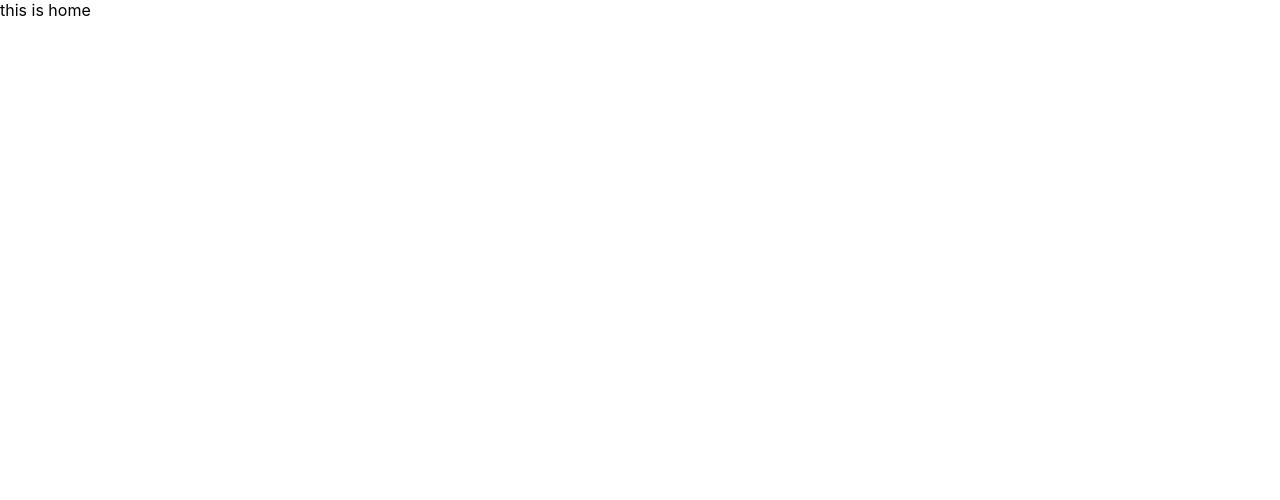
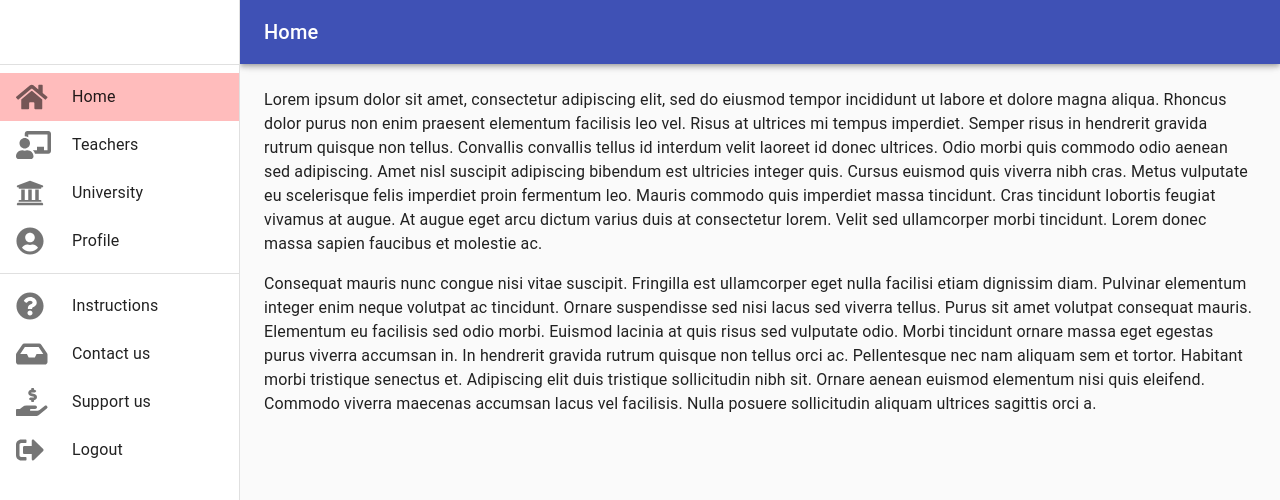
Before and after one commit to chinmaykhamkar/LoR, a React (Create React App) app in the folder client/: page /student/home in a window 1280 px wide. Shown: the top 500 px of the page. Built offline with nearby package versions, Linux system fonts and the light colour scheme; sample sign-in values are in the browser's storage.

Commit message:
student home page

```diff
--- /dev/null
+++ b/client/src/components/common/resDrawer.css
@@ -0,0 +1,3 @@
+.active{
+    background-color: aqua;
+}
--- /dev/null
+++ b/client/src/components/common/resDrawer.js
@@ -0,0 +1,224 @@
+import React from 'react';
+import PropTypes from 'prop-types';
+import AppBar from '@material-ui/core/AppBar';
+import Button from '@material-ui/core/Button';
+import CssBaseline from '@material-ui/core/CssBaseline';
+import Divider from '@material-ui/core/Divider';
+import Drawer from '@material-ui/core/Drawer';
+import Hidden from '@material-ui/core/Hidden';
+import IconButton from '@material-ui/core/IconButton';
+import InboxIcon from '@material-ui/icons/MoveToInbox';
+import List from '@material-ui/core/List';
+import ListItem from '@material-ui/core/ListItem';
+import ListItemIcon from '@material-ui/core/ListItemIcon';
+import ListItemText from '@material-ui/core/ListItemText';
+import MailIcon from '@material-ui/icons/Mail';
+import MenuIcon from '@material-ui/icons/Menu';
+import Toolbar from '@material-ui/core/Toolbar';
+import Typography from '@material-ui/core/Typography';
+import { makeStyles, useTheme } from '@material-ui/core/styles';
+import { FontAwesomeIcon } from '@fortawesome/react-fontawesome';
+import { faHome, faChalkboardTeacher, faUniversity, faUserCircle, faQuestionCircle, faSignOutAlt, faHandHoldingUsd, faInbox } from '@fortawesome/free-solid-svg-icons';
+import './resDrawer.css'
+const drawerWidth = 240;
+var color = localStorage.getItem('studentColor');
+const useStyles = makeStyles((theme) => ({
+  root: {
+    display: 'flex',
+  },
+  drawer: {
+    [theme.breakpoints.up('sm')]: {
+      width: drawerWidth,
+      flexShrink: 0,
+    },
+  },
+  appBar: {
+    [theme.breakpoints.up('sm')]: {
+      display: "flex",
+      width: `calc(100% - ${drawerWidth}px)`,
+      marginLeft: drawerWidth,
+      backgroundColor: color,
+    },
+  },
+  menuButton: {
+    marginRight: theme.spacing(2),
+    [theme.breakpoints.up('sm')]: {
+      display: 'none',
+    },
+  },
+  // necessary for content to be below app bar
+  toolbar: theme.mixins.toolbar,
+  drawerPaper: {
+    width: drawerWidth,
+  },
+  content: {
+    flexGrow: 1,
+    padding: theme.spacing(3),
+  },
+  active: {
+    backgroundColor: "#FFBCBC",
+
+  }
+}));
+
+const ResponsiveDrawer = (props) => {
+  const { window } = props;
+  const classes = useStyles();
+  const theme = useTheme();
+  const [mobileOpen, setMobileOpen] = React.useState(false);
+
+  const handleDrawerToggle = () => {
+    setMobileOpen(!mobileOpen);
+  };
+
+  const drawer = (
+    <div>
+      <div className={classes.toolbar} />
+      <Divider />
+      <List>
+        <ListItem className={(props.name) == 'Home'? classes.active:""} button>
+          <ListItemIcon>
+            <FontAwesomeIcon icon={faHome} size={"2x"} />
+          </ListItemIcon>
+          <ListItemText primary="Home" />
+        </ListItem>
+        <ListItem className={(props.name) == 'Teachers'? classes.active:""} button>
+          <ListItemIcon>
+            <FontAwesomeIcon icon={faChalkboardTeacher} size={"2x"} />
+          </ListItemIcon>
+          <ListItemText primary="Teachers" />
+        </ListItem>
+        <ListItem className={(props.name) == 'University'? classes.active:""} button>
+          <ListItemIcon>
+            <FontAwesomeIcon icon={faUniversity} size={"2x"} />
+          </ListItemIcon>
+          <ListItemText primary="University" />
+        </ListItem>
+        <ListItem className={(props.name) == 'Profile'? classes.active:""} button>
+          <ListItemIcon>
+            <FontAwesomeIcon icon={faUserCircle} size={"2x"} />
+          </ListItemIcon>
+          <ListItemText primary="Profile" />
+        </ListItem>
+      </List>
+      <Divider />
+      <List>
+      <ListItem className={(props.name) == 'Instructions'? classes.active:""} button>
+          <ListItemIcon>
+            <FontAwesomeIcon icon={faQuestionCircle} size={"2x"} />
+          </ListItemIcon>
+          <ListItemText primary="Instructions" />
+        </ListItem>
+        <ListItem className={(props.name) == 'Contact us'? classes.active:""} button>
+          <ListItemIcon>
+            <FontAwesomeIcon icon={faInbox} size={"2x"} />
+          </ListItemIcon>
+          <ListItemText primary="Contact us" />
+        </ListItem>
+        <ListItem className={(props.name) == 'Support us'? classes.active:""} button>
+          <ListItemIcon>
+            <FontAwesomeIcon icon={faHandHoldingUsd} size={"2x"} />
+          </ListItemIcon>
+          <ListItemText primary="Support us" />
+        </ListItem>
+        <ListItem className={(props.name) == 'Logout'? classes.active:""} button>
+          <ListItemIcon>
+            <FontAwesomeIcon icon={faSignOutAlt} size={"2x"} />
+          </ListItemIcon>
+          <ListItemText primary="Logout" />
+        </ListItem>
+      </List>
+    </div>
+  );
+
+  const container = window !== undefined ? () => window().document.body : undefined;
+
+  return (
+    <div className={classes.root}>
+      <CssBaseline />
+      <AppBar position="fixed" className={classes.appBar}>
+        <Toolbar>
+          <IconButton
+            color="inherit"
+            aria-label="open drawer"
+            edge="start"
+            onClick={handleDrawerToggle}
+            className={classes.menuButton}
+          >
+            <MenuIcon />
+          </IconButton>
+          <Typography variant="h6" noWrap>
+            {props.name}
+          </Typography>
+        </Toolbar>
+      </AppBar>
+      <nav className={classes.drawer} aria-label="mailbox folders">
+        {/* The implementation can be swapped with js to avoid SEO duplication of links. */}
+        <Hidden smUp implementation="css">
+          <Drawer
+            container={container}
+            variant="temporary"
+            anchor={theme.direction === 'rtl' ? 'right' : 'left'}
+            open={mobileOpen}
+            onClose={handleDrawerToggle}
+            classes={{
+              paper: classes.drawerPaper,
+            }}
+            ModalProps={{
+              keepMounted: true, // Better open performance on mobile.
+            }}
+          >
+            {drawer}
+          </Drawer>
+        </Hidden>
+        <Hidden xsDown implementation="css">
+          <Drawer
+            classes={{
+              paper: classes.drawerPaper,
+            }}
+            variant="permanent"
+            open
+          >
+            {drawer}
+          </Drawer>
+        </Hidden>
+      </nav>
+      <main className={classes.content}>
+        <div className={classes.toolbar} />
+        <Typography paragraph>
+          Lorem ipsum dolor sit amet, consectetur adipiscing elit, sed do eiusmod tempor incididunt
+          ut labore et dolore magna aliqua. Rhoncus dolor purus non enim praesent elementum
+          facilisis leo vel. Risus at ultrices mi tempus imperdiet. Semper risus in hendrerit
+          gravida rutrum quisque non tellus. Convallis convallis tellus id interdum velit laoreet id
+          donec ultrices. Odio morbi quis commodo odio aenean sed adipiscing. Amet nisl suscipit
+          adipiscing bibendum est ultricies integer quis. Cursus euismod quis viverra nibh cras.
+          Metus vulputate eu scelerisque felis imperdiet proin fermentum leo. Mauris commodo quis
+          imperdiet massa tincidunt. Cras tincidunt lobortis feugiat vivamus at augue. At augue eget
+          arcu dictum varius duis at consectetur lorem. Velit sed ullamcorper morbi tincidunt. Lorem
+          donec massa sapien faucibus et molestie ac.
+        </Typography>
+        <Typography paragraph>
+          Consequat mauris nunc congue nisi vitae suscipit. Fringilla est ullamcorper eget nulla
+          facilisi etiam dignissim diam. Pulvinar elementum integer enim neque volutpat ac
+          tincidunt. Ornare suspendisse sed nisi lacus sed viverra tellus. Purus sit amet volutpat
+          consequat mauris. Elementum eu facilisis sed odio morbi. Euismod lacinia at quis risus sed
+          vulputate odio. Morbi tincidunt ornare massa eget egestas purus viverra accumsan in. In
+          hendrerit gravida rutrum quisque non tellus orci ac. Pellentesque nec nam aliquam sem et
+          tortor. Habitant morbi tristique senectus et. Adipiscing elit duis tristique sollicitudin
+          nibh sit. Ornare aenean euismod elementum nisi quis eleifend. Commodo viverra maecenas
+          accumsan lacus vel facilisis. Nulla posuere sollicitudin aliquam ultrices sagittis orci a.
+        </Typography>
+      </main>
+    </div>
+  );
+}
+
+ResponsiveDrawer.propTypes = {
+  /**
+   * Injected by the documentation to work in an iframe.
+   * You won't need it on your project.
+   */
+  window: PropTypes.func,
+};
+
+export default ResponsiveDrawer;
--- a/client/src/components/student/screens/js/HomeScreen.js
+++ b/client/src/components/student/screens/js/HomeScreen.js
@@ -1,9 +1,10 @@
 import {React, useState} from 'react'
 import axios from 'axios'
+import ResponsiveDrawer from '../../../common/resDrawer';
 const HomeScreen = () => {
     return (
         <div>
-            this is home
+            <ResponsiveDrawer name="Home" />
         </div>
     )
 }
--- a/client/src/components/student/screens/js/ProfileScreen.js
+++ b/client/src/components/student/screens/js/ProfileScreen.js
@@ -1,9 +1,11 @@
 import {React, useState} from 'react'
 import axios from 'axios'
+import ResponsiveDrawer from '../../../common/resDrawer';
+
 const ProfileScreen = () => {
     return (
         <div>
-            this is profile
+            <ResponsiveDrawer name="Profile" />
         </div>
     )
 }
```
Also changed, not shown: 2 other files (tests, documents, lock files or other folders).
